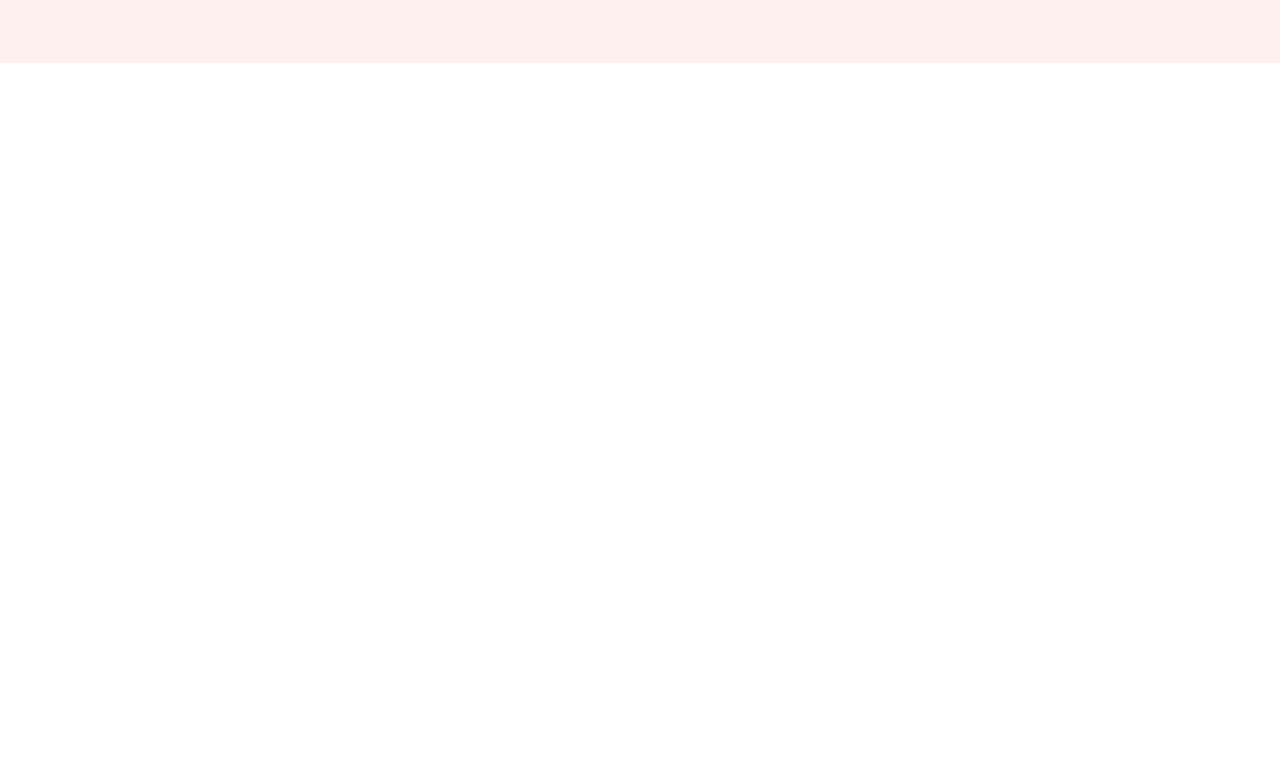
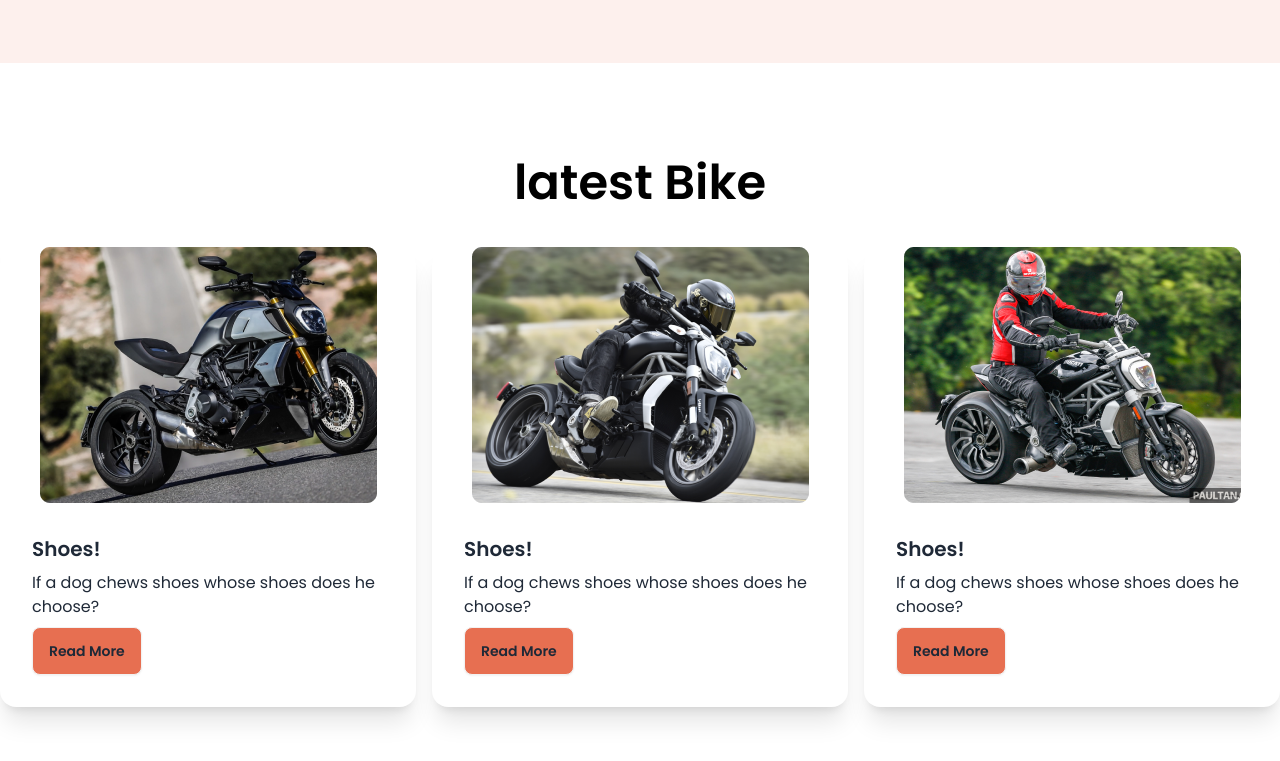
Before and after one commit to Sarmin27/Biker-Zone, a plain HTML site: page index.html in a window 1280 px wide. Shown: the part 509-1270 px from the top of the page. Before the commit the page ends 800 px from the top, so only its background shows below. Drawn offline with nearby package versions, Linux system fonts and the light colour scheme.

Commit message:
added latest Bikes section.

```diff
--- a/index.html
+++ b/index.html
@@ -144,7 +144,51 @@
           </div>
 
     </header>
-    <main class="container mx-auto"></main>
+    <main class="container mx-auto">
+        <!-- latest Bike  -->
+        <section class="my-24">
+            <h2 class="text-5xl text-center text-[#000] font-semibold mb-10">latest Bike</h2>
+            <!-- 1st card  -->
+            <div class="grid grid-cols-1 md:grid-cols-2 lg:grid-cols-3  gap-4">
+                <div class="card  bg-base-100 shadow-xl">
+                    <figure><img src="images/others/latest1.png" alt="Shoes" /></figure>
+                    <div class="card-body">
+                      <h2 class="card-title">Shoes!</h2>
+                      <p>If a dog chews shoes whose shoes does he choose?</p>
+                      <div class="card-actions">
+                        <button  class="btn bg-bike-primary">Read More</button>
+                      </div>
+                    </div>
+                  </div>
+                  <!-- 2nd card  -->
+                <div class="card  bg-base-100 shadow-xl">
+                    <figure><img src="images/others/latest2.png" alt="Shoes" /></figure>
+                    <div class="card-body">
+                      <h2 class="card-title">Shoes!</h2>
+                      <p>If a dog chews shoes whose shoes does he choose?</p>
+                      <div class="card-actions">
+                        <button class="btn bg-bike-primary">Read More</button>
+                      </div>
+                    </div>
+                  </div>
+                  <!-- 3rd card  -->
+                <div class="card  bg-base-100 shadow-xl">
+                    <figure><img src="images/others/latest3.png" alt="Shoes" /></figure>
+                    <div class="card-body">
+                      <h2 class="card-title">Shoes!</h2>
+                      <p>If a dog chews shoes whose shoes does he choose?</p>
+                      <div class="card-actions">
+                        <button  class="btn bg-bike-primary">Read More</button>
+                      </div>
+                    </div>
+                  </div>
+            </div>
+        </section>
+
+        <section>
+
+        </section>
+    </main>
     <footer></footer>
 
 </body>
```
